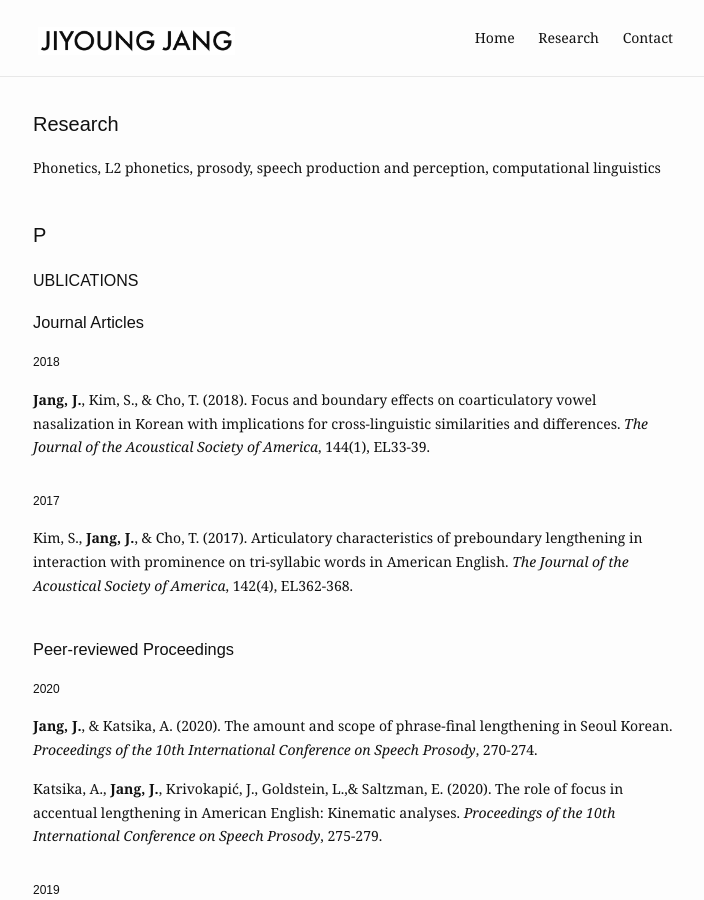
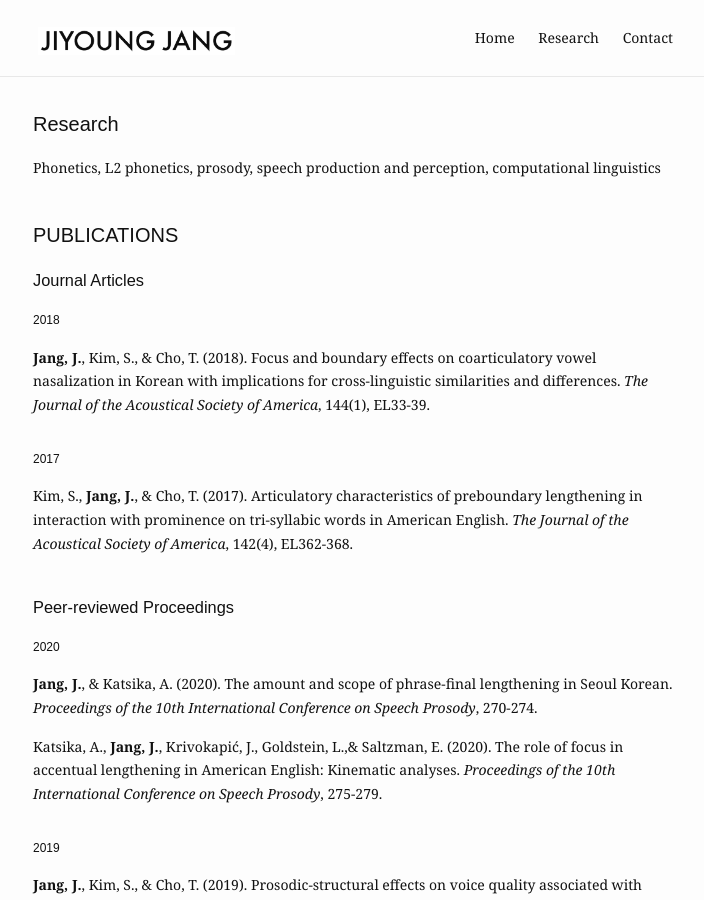
Before and after one commit to jiyoungj/jiyoungj.github.io, a Jekyll site: the page built from research.md, in a window 1280 px wide and 900 px high. Shown: the whole window, without its empty margins (287-991 px from the left). Built offline with Jekyll 4.4.1, drawn with Linux system fonts in a browser that asks for light colours.

Commit message:
Update research.md

```diff
--- a/research.md
+++ b/research.md
@@ -9,7 +9,7 @@ Phonetics, L2 phonetics, prosody, speech production and perception, computationa
 
 <h6 style="font-size:5px"><br></h6>
 
-<h3 style="font-size:20px">P<h4 style="font-size:16px">UBLICATIONS</h4></h3>
+<h3 style="font-size:20px" class="small-caps">PUBLICATIONS</h3>
  <h3>Journal Articles</h3>
   <h4>2018</h4>
 
```
